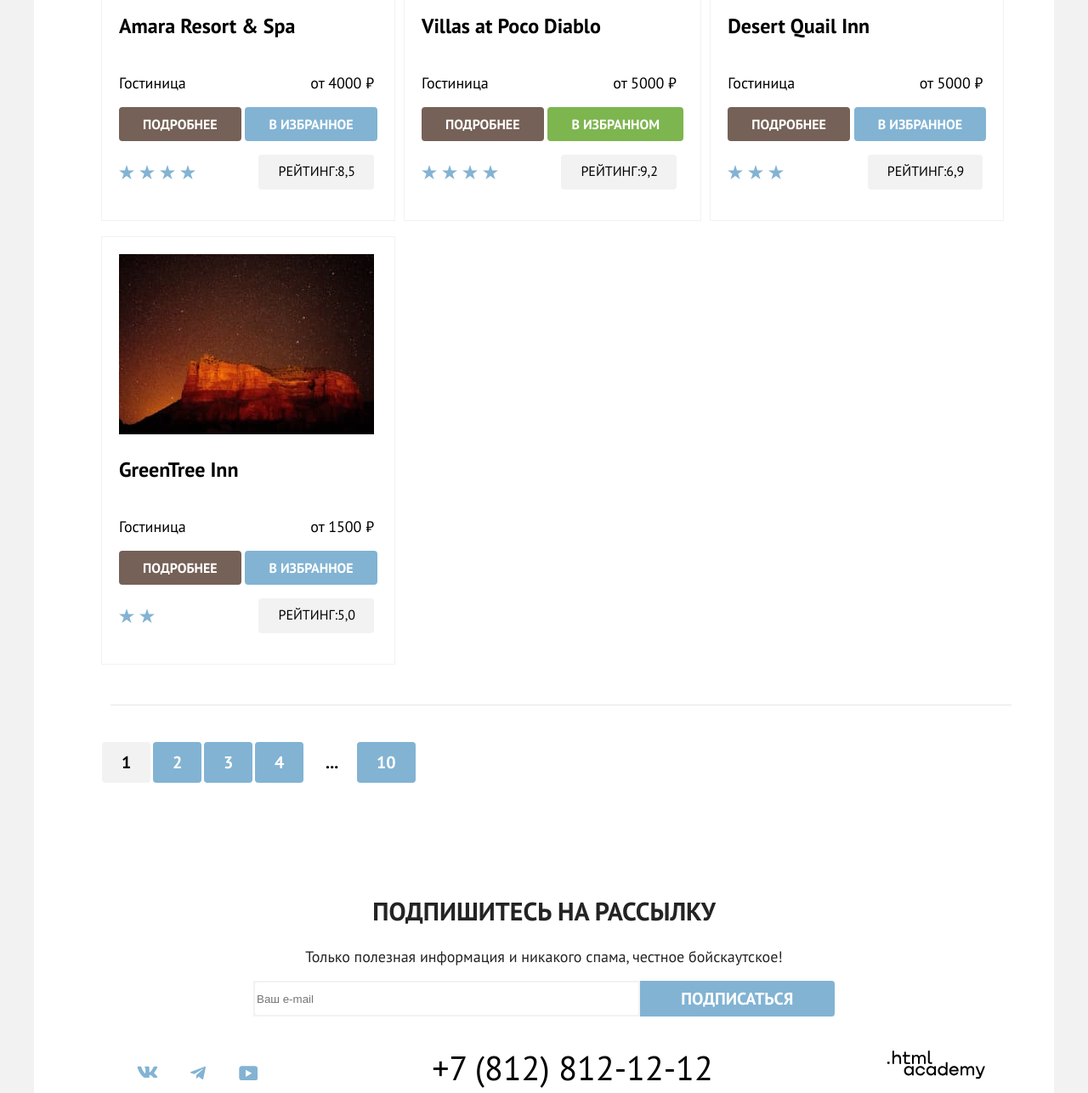
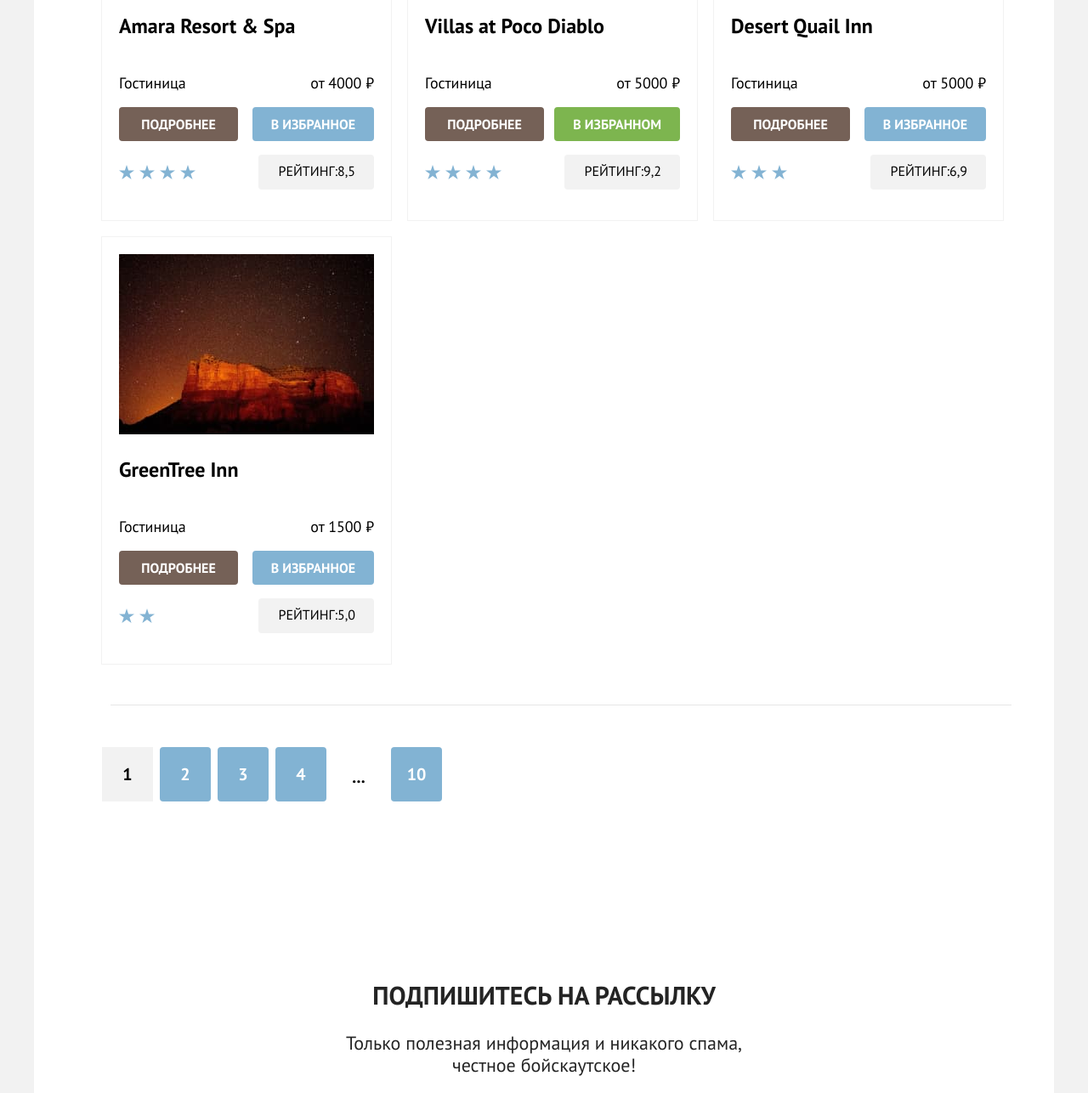
Before and after one commit to htmlacademy-htmlcss/2452017-sedona-39, a plain HTML site: page catalog.html in a window 1280 px wide. Shown: the part 880-2166 px from the top of the page at 85% size. Drawn offline with Linux system fonts and the light colour scheme.

Commit message:
работа над ошибками

```diff
--- a/catalog.html
+++ b/catalog.html
@@ -160,14 +160,15 @@
                 <p class="hotel-card-type">Гостиница</p>
                 <p class="hotel-card-price">от 4000 ₽</p>
               </div>
-              <a class="hotel-card-discription" href="#">
+              <div class="card-bottons">
+              <a class="hotel-card-discription" href="#">Подробнее
                 <span class="visually-hidden">Подробнее</span>
               </a>
-              <button class="hotel-card-button" type="button">Подробнее</button>
               <a class="hotel-card-favorite" href="#">
                 <span class="visually-hidden">В избранное</span>
               </a>
               <button class="hotel-card-button-favorites" type="button">В избранное</button>
+            </div>
               <div class="raiting">
                 <p class="hotel-stars-four">
                   <span class="visually-hidden">4 звезды</span>
@@ -183,14 +184,15 @@
                 <p class="hotel-card-type">Гостиница</p>
                 <p class="hotel-card-price">от 5000 ₽</p>
               </div>
-              <a class="hotel-card-discription" href="#">
-                <span class="visually-hidden">Подробнее</span>
+              <div class="card-bottons">
+              <a class="hotel-card-discription" href="#">Подробнее
+                <span class="visually-hidden"></span>
               </a>
-              <button class="hotel-card-button" type="button">Подробнее</button>
               <a class="hotel-card-favorite" href="#">
                 <span class="visually-hidden">В избранное</span>
               </a>
               <button class="hotel-card-button-favorite-active" type="button">В избранном</button>
+            </div>
               <div class="raiting">
                 <p class="hotel-stars-four">
                   <span class="visually-hidden">4 звезды</span>
@@ -206,14 +208,15 @@
                 <p class="hotel-card-type">Гостиница</p>
                 <p class="hotel-card-price">от 5000 ₽</p>
               </div>
-              <a class="hotel-card-discription" href="#">
+              <div class="card-bottons">
+              <a class="hotel-card-discription" href="#">Подробнее
                 <span class="visually-hidden">Подробнее</span>
               </a>
-              <button class="hotel-card-button" type="button">Подробнее</button>
               <a class="hotel-card-favorite" href="#">
                 <span class="visually-hidden">В избранное</span>
               </a>
               <button class="hotel-card-button-favorites" type="button">В избранное</button>
+            </div>
               <div class="raiting">
                 <p class="hotel-stars-three">
                   <span class="visually-hidden">3 звезды</span>
@@ -229,10 +232,11 @@
                 <p class="hotel-card-type">Гостиница</p>
                 <p class="hotel-card-price">от 1500 ₽</p>
               </div>
-              <a class="hotel-card-discription" href="#"></a>
-              <button class="hotel-card-button" type="button">Подробнее</button>
+              <div class="card-bottons">
+              <a class="hotel-card-discription" href="#">Подробнее<span class="visually-hidden">Подробнее</span></a>
               <a class="hotel-card-favorite" href="#"></a>
               <button class="hotel-card-button-favorites" type="button">В избранное</button>
+            </div>
               <div class="raiting">
                 <p class="hotel-stars-two">
                   <span class="visually-hidden">3 звезды</span>
@@ -268,7 +272,7 @@
       <section class="subscribe-special">
         <h2 class="email-section-title">Подпишитесь на рассылку</h2>
         <p class="email-section-discription">
-          Только полезная информация и никакого спама, честное бойскаутское!
+          Только полезная информация и никакого спама, <br>честное бойскаутское!
         </p>
         <form class="email-section-form" action="https://echo.htmlacademy.ru/" method="post">
             <input class="email-text"type="text" id="email-user" name="email-user" placeholder="Ваш e-mail">
--- a/styles/styles.css
+++ b/styles/styles.css
@@ -79,7 +79,6 @@ body {
   color: inherit;
   text-decoration: none;
   text-align: center;
-  background-color: #FFFFFF;
   padding: 20px 16px;
   flex-wrap: wrap;
   position: relative;
@@ -88,9 +87,9 @@ body {
 }
 .navigation-link-index:after{
   content: " ";
-  background: #000000;
+  background: #756257;
   width:65px;
-  height: 1px;
+  height: 2px;
   bottom: 0px;
   right: 15px;
   position: absolute;
@@ -102,7 +101,6 @@ body {
   color: inherit;
   text-decoration: none;
   text-align: center;
-  background-color: #FFFFFF;
   padding: 20px 16px;
   flex-wrap: wrap;
   padding-left: 20px;
@@ -111,9 +109,9 @@ body {
 }
 .navigation-link-catalog:after{
   content: " ";
-  background: #000000;
+  background: #756257;
   width: 85px;
-  height: 1px;
+  height: 2px;
   bottom: 0px;
   right: 15px;
   position: absolute;
@@ -221,8 +219,19 @@ body {
   bottom: -30px;
   right:60px;
   position: absolute;
-
-
+}
+.image-house{
+  object-fit: fill;
+  width: 1200px;
+  height: auto;
+  max-width: 800px;
+  max-height: 100%;}
+.image-bridge{
+  object-fit: fill;
+  width: 1200px;
+  height: auto;
+  max-width: 800px;
+  max-height: 100%;
 }
 .advantages-list {
   display: flex;
@@ -269,7 +278,6 @@ body {
   text-align: center;
   width: 230px;
   padding: 85px;
-
 }
 .advantages-fifth {
   background-color: #82B3D3;
@@ -287,15 +295,7 @@ body {
   right:60px;
   position: absolute;
 }
-.advantages-item-fifth::after{
-  content: " ";
-  background: #FFFFFF;
-  width: 60px;
-  height: 2px;
-  bottom: -30px;
-  right:60px;
-  position: absolute;
-}
+
 /*приглашение*/
 .invitation {
   background-color: #FFFFFF;
@@ -314,6 +314,7 @@ body {
   font-size: 22px;
   font-weight: 400;
   line-height: 26px;
+  line-height: 26px;
 }
 
 /*сервис*/
@@ -324,15 +325,14 @@ body {
   padding: 0;
   list-style: none;
   align-items: center;
+  flex-wrap: wrap;
 }
 
 .service-item {
   text-align: center;
-  width: 400px;
-  padding-top: 112px;
-  padding-bottom: 112px;
-  padding-left: 85px;
-  padding-right: 85px;
+  width: 230px;
+  padding: 112px 85px 81px 85px;
+
 }
 
 .service-item:nth-child(odd) {
@@ -377,6 +377,8 @@ body {
 .booking-container {
   text-align: center;
   margin-bottom: 104px;
+  font-size: 22px;
+  line-height: 26px;
 }
 
 .booking-title {
@@ -415,13 +417,18 @@ body {
   background-size: 100% auto;
   background-color: #82B3D3;
   color: #FFFFFF;
-  height: 415px;
   margin-top: 96px;
+  line-height: 26px;
+  font-size: 22px;
+
 }
 .subscribe-special {
   text-align: center;
   font-family: "PT Sans", sans-serif;
   background-color: #FFFFFF;
+  margin-top: 96px;
+  line-height: 26px;
+  font-size: 22px;
 
 }
 
@@ -433,11 +440,13 @@ body {
   text-transform: uppercase;
   padding-top: 96px;
 }
+
 .email-section-form {
   width: 684px;
   display: flex;
   margin: 0 auto;
-  background-color: #F2F2F2;
+  padding-bottom: 96px;
+
 }
 .email-section-label {
   width: 452px;
@@ -464,6 +473,8 @@ body {
   border-bottom-left-radius: 4px;
   border-style: solid;
   border-color: #F2F2F2;
+  background-color: #F2F2F2;
+
 
 }
 /*footer*/
@@ -475,17 +486,20 @@ body {
 .page-footer-container {
   width: 1060px;
   display: flex;
-  justify-content: space-evenly;
-  margin-top: 40px;
-  margin-bottom: 30px;
-  margin-left: 70px;
-  margin-left: 70px;
+  justify-content:space-between;
+  margin: 40px 70px 30px 70px;
+}
+.footer-social{
+  width: 142px;
+  display: flex;
+  flex-wrap: wrap;
 }
 .social-list {
   list-style: none;
   display: flex;
   width:  142px;
   justify-content: space-between;
+  flex-wrap: wrap;
 }
 .vk-link {
   background-image: url(../images/logo-vk.svg);
@@ -794,23 +808,26 @@ body {
   padding-right: 22px;
   border-radius: 4px;
 }
+.card-bottons{
+  display: flex;
+  justify-content: space-between;
 
-.hotel-card-button {
+
+}
+.hotel-card-discription {
   font-family: inherit;
   font-size: 16px;
   font-weight: 700;
   line-height: 20px;
-  text-align: center;
   text-transform: uppercase;
   color: #FFFFFF;
   background-color: #756157;
-  padding-top: 8px;
-  padding-bottom: 8px;
-  padding-left: 26px;
-  padding-right: 26px;
+  text-decoration: none;
+  width: 140px;
+  display: flex;
+  justify-content: center;
+  align-items: center;
   border-radius: 4px;
-  border-color: #756157;
-  border-style: solid;
 
 }
 
@@ -825,8 +842,8 @@ body {
   background-color: #82B3D3;
   padding-top: 8px;
   padding-bottom: 8px;
-  padding-left: 26px;
-  padding-right: 26px;
+  padding-left: 20px;
+  padding-right: 20px;
   border-radius: 4px;
   border-color: #82B3D3;
   border-style: solid;
@@ -843,8 +860,8 @@ body {
   background-color: #7DB54F;
   padding-top: 8px;
   padding-bottom: 8px;
-  padding-left: 26px;
-  padding-right: 26px;
+  padding-left: 20px;
+  padding-right: 20px;
   border-radius: 4px;
   border-color: #7DB54F;
   border-style: solid;
@@ -900,6 +917,7 @@ body {
   display: flex;
   list-style: none;
   margin-top: 60px;
+  gap: 8px;
 }
 .pagination-item{
   width: 60px;
@@ -910,10 +928,7 @@ body {
   line-height: 36px;
   color: #FFFFFF;
   background-color: #82B3D3;
-  padding-top: 11px;
-  padding-bottom: 11px;
-  padding-left: 23px;
-  padding-right: 23px;*/
+  padding: 14px 23px 14px 23px;
   display: flex;
   justify-content: center;
   align-items: center;
@@ -927,10 +942,10 @@ body {
   font-weight: 700;
   line-height: 36px;
   background-color: #FFFFFF;
-  padding-top: 35px;
-  padding-bottom: 6px;
-  padding-left: 23px;
-  padding-right: 23px;
+  display: flex;
+  justify-content: center;
+  align-items: center;
+  padding-top: 17px;
 }
 .pagination-link-active {
   font-size: 20px;
@@ -938,15 +953,17 @@ body {
   line-height: 36px;
   color: #000000;
   background-color: #F2F2F2;
-  padding-top: 11px;
-  padding-bottom: 11px;
-  padding-left: 23px;
-  padding-right: 23px;
-  border-radius: 4px;
+  padding: 14px 23px 14px 23px;
   text-decoration: none;
+  display: flex;
+  justify-content: center;
+  align-items: center;
+  flex-direction: row;
+  flex-wrap: wrap;
 
 }
 
 .pagination {
   list-style: none;
+
 }
```
Also changed, not shown: index.html (+3 -2 lines).
